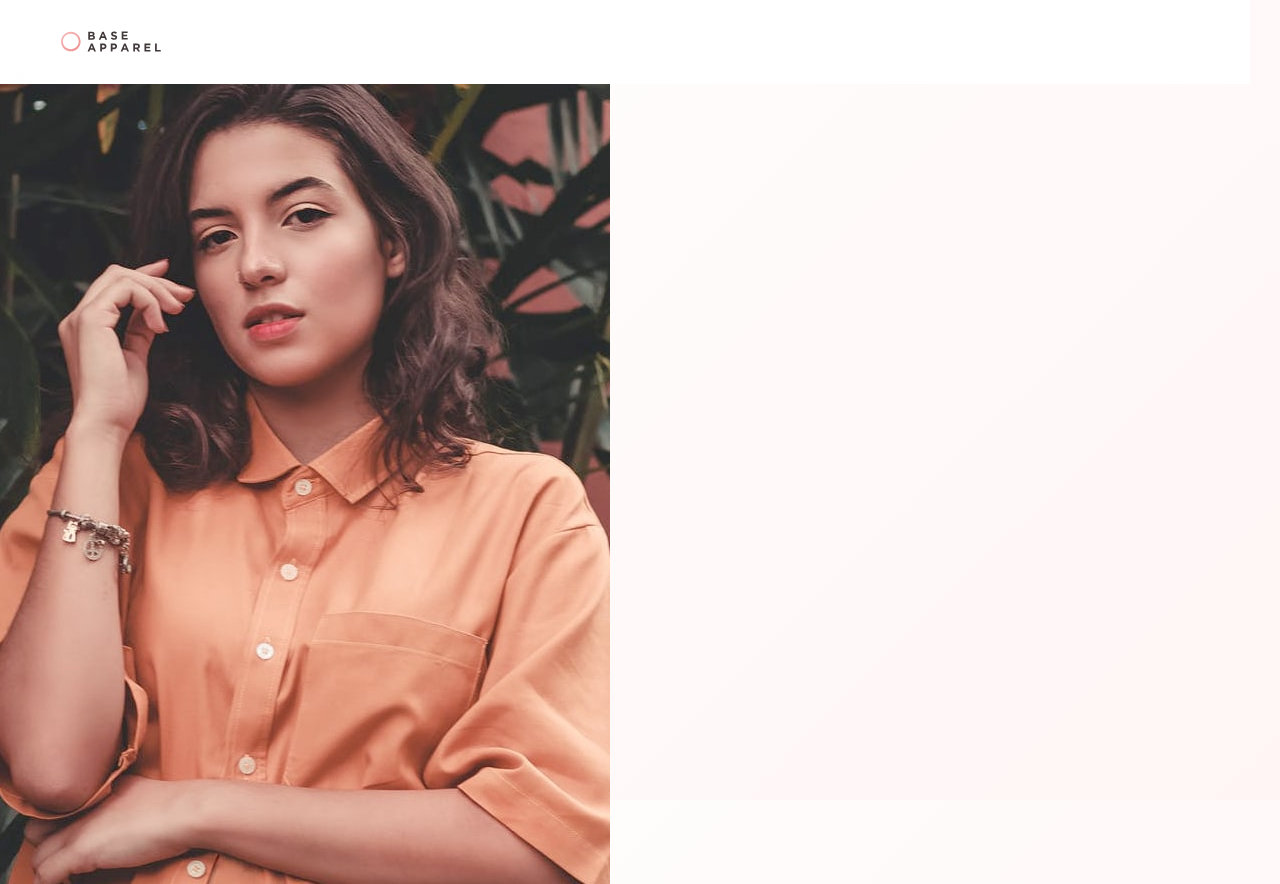
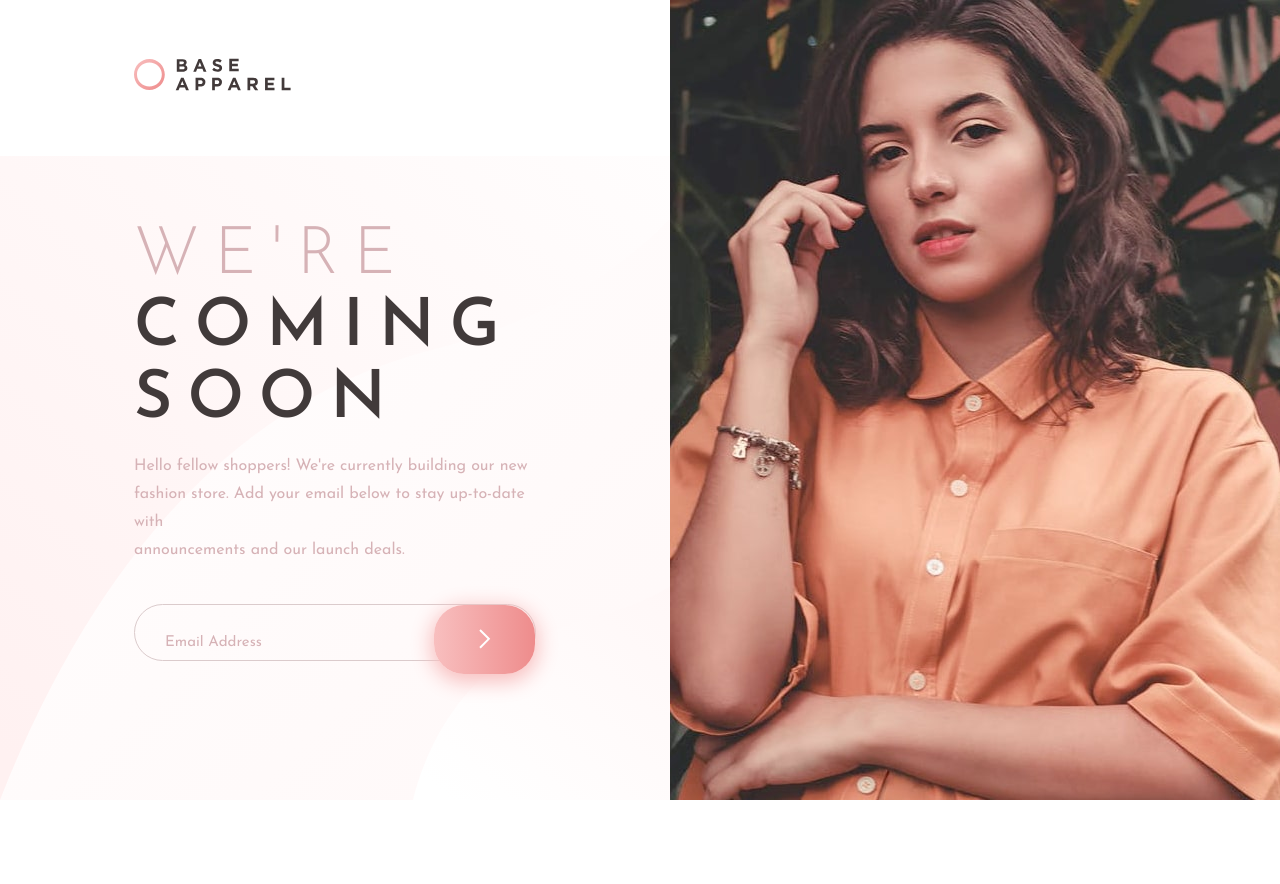
Before and after one commit to karinaestaba/base-apparel-coming-soon, a plain HTML site: page index.html in a window 1280 px wide. Shown: the top 884 px of the page. After the commit the page ends 800 px from the top, so only its background shows below. Drawn offline with Linux system fonts and the light colour scheme.

Commit message:
+ Ajuste de estilo para desktop.

```diff
--- a/assets/css/style.sass
+++ b/assets/css/style.sass
@@ -88,7 +88,7 @@ button
   width: 65px
   border-radius: 30px
   background-color: $soft_red
-  height: 100%
+  height: 92%
   border: 0
   outline: none
   display: flex
@@ -106,3 +106,58 @@ button
   &:active
     opacity: .9
     cursor: pointer
+
+@media screen and ( min-width: 998px )
+  body
+    background: url('../images/bg-pattern-desktop.svg'), linear-gradient(135deg, hsl(0, 0%, 100%), hsl(0, 100%, 98%))
+
+  .container
+    padding-left: 20%
+    padding-right: 20%
+
+  h1
+    font-size: 66px
+    line-height: 72px
+    letter-spacing: 15px
+    margin-bottom: 15px
+
+  form
+    height: 57px
+    max-width: 446px
+
+  button
+    width: 101px
+
+  input
+    padding: 30px
+
+  main
+    display: grid
+    grid-template-areas: "c-head c-hero" "c-content c-hero"
+    grid-template-columns: 1fr auto
+    grid-template-rows: auto 1fr
+
+  .main-content
+    grid-area: c-content
+    text-align: left
+    padding-top: 65px
+    width: 100%
+
+    p
+      white-space: pre-line
+      margin-bottom: 40px
+      font-size: 16px
+      line-height: 28px
+
+  .main-header
+    grid-area: c-head
+    width: 100%
+    height: auto
+    padding: 58px 20%
+
+    .logo
+      > img
+        width: 157px
+
+  .hero
+    grid-area: c-hero
```
Also changed, not shown: index.html (+3 -2 lines), assets/css/style.css, 1 other file.
